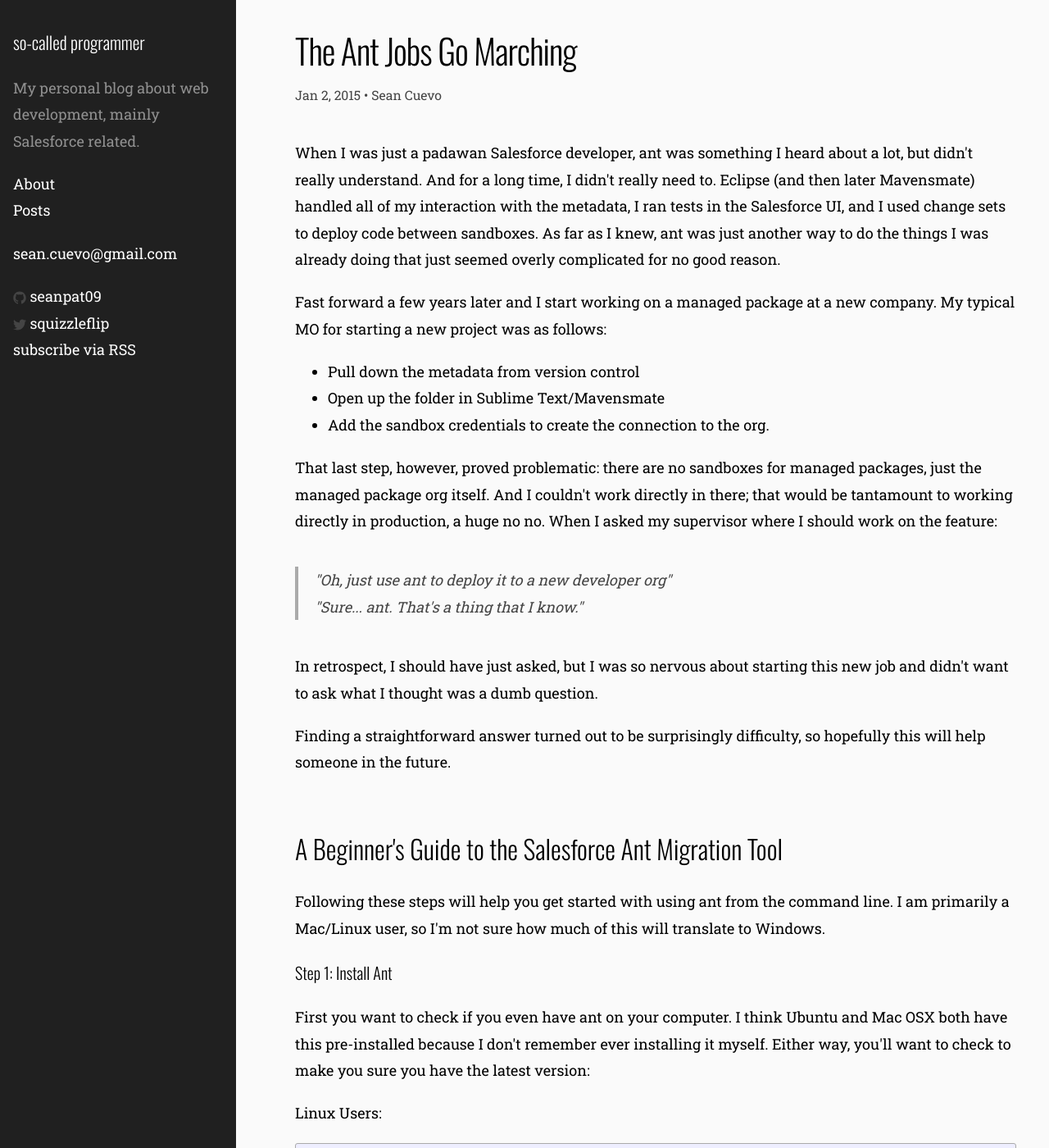
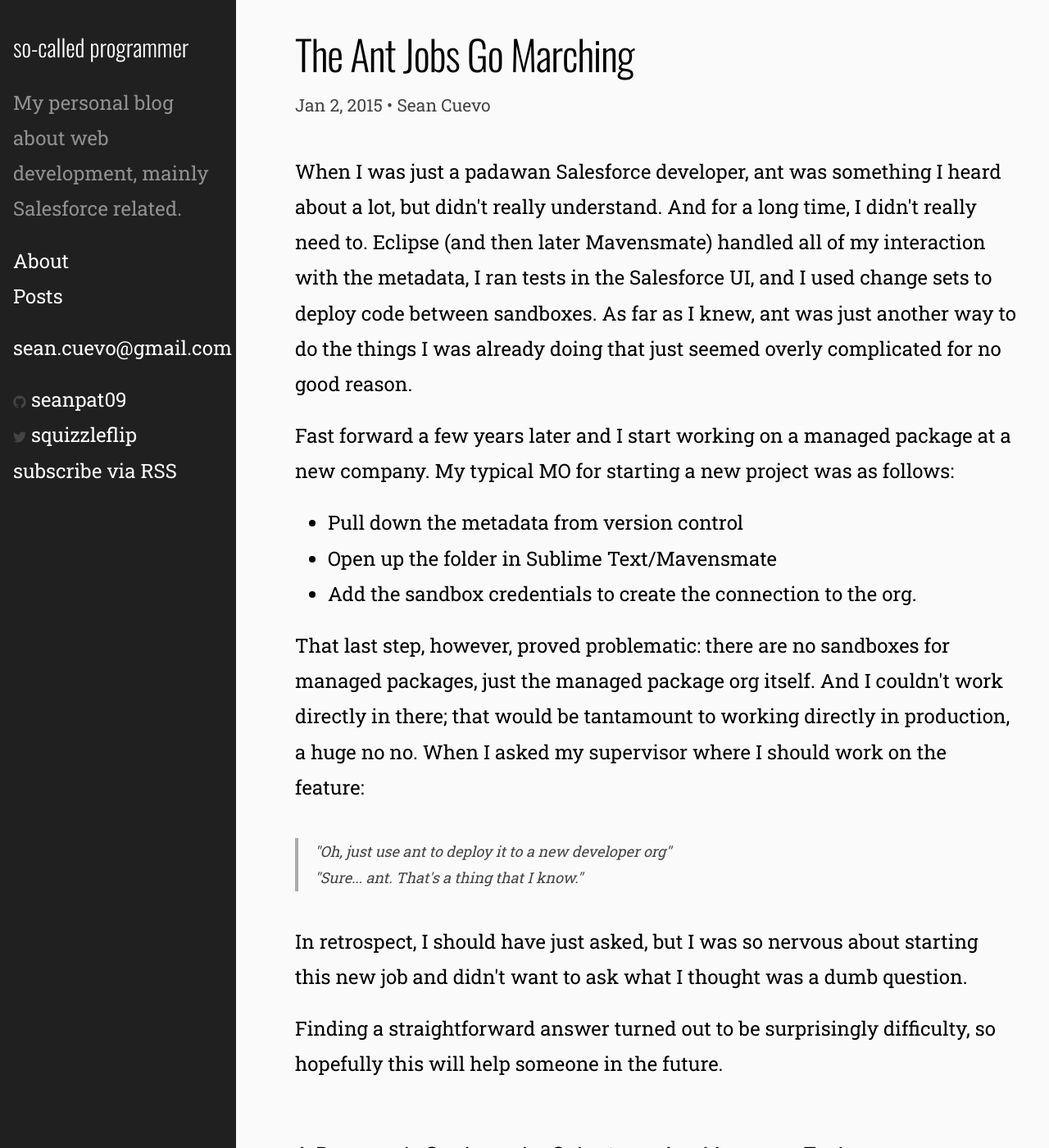
Before and after one commit to seanpat09/seanpat09.github.io, a Jekyll site: the page built from _posts/2015-01-01-the-ant-jobs-go-marching.html, in a window 1280 px wide and 1400 px high. Shown: the whole window at 82% size. Built offline with Jekyll 4.4.1, drawn with Linux system fonts in a browser that asks for light colours.

Commit message:
increasing font size

```diff
--- a/_sass/_layout.scss
+++ b/_sass/_layout.scss
@@ -247,12 +247,12 @@
 }
 
 .post-title {
-    font-size: 42px;
+    font-size: 50px;
     letter-spacing: -1px;
     line-height: 1;
 
     @include media-query($on-laptop) {
-        font-size: 36px;
+        font-size: 50px;
     }
 }
 
@@ -261,7 +261,7 @@
 
     h2 {
         margin-top: $spacing-unit*1.5;
-        font-size: 32px;
+        font-size: 36px;
 
         @include media-query($on-laptop) {
             font-size: 28px;
@@ -272,12 +272,12 @@
         font-size: 26px;
 
         @include media-query($on-laptop) {
-            font-size: 22px;
+            font-size: 32px;
         }
     }
 
     h4 {
-        font-size: 20px;
+        font-size: 26px;
 
         @include media-query($on-laptop) {
             font-size: 18px;
--- a/css/main.scss
+++ b/css/main.scss
@@ -8,7 +8,7 @@
 // Our variables
 $title-font-family: "Oswald", Helvetica, Arial, sans-serif;
 $base-font-family: "Roboto Slab", Times, serif;
-$base-font-size:   18px;
+$base-font-size:   24px;
 $base-font-weight: 500;
 $small-font-size:  $base-font-size * 0.875;
 $base-line-height: 1.8;
```
